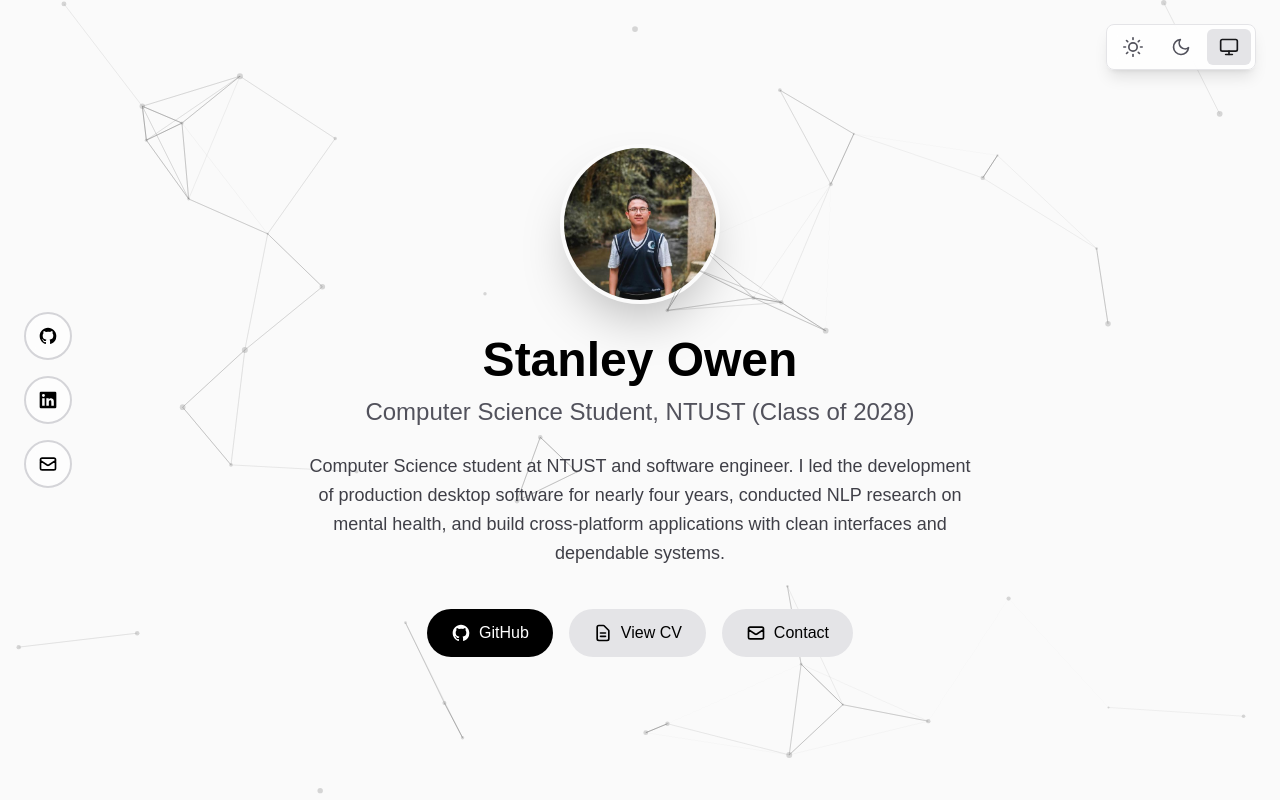
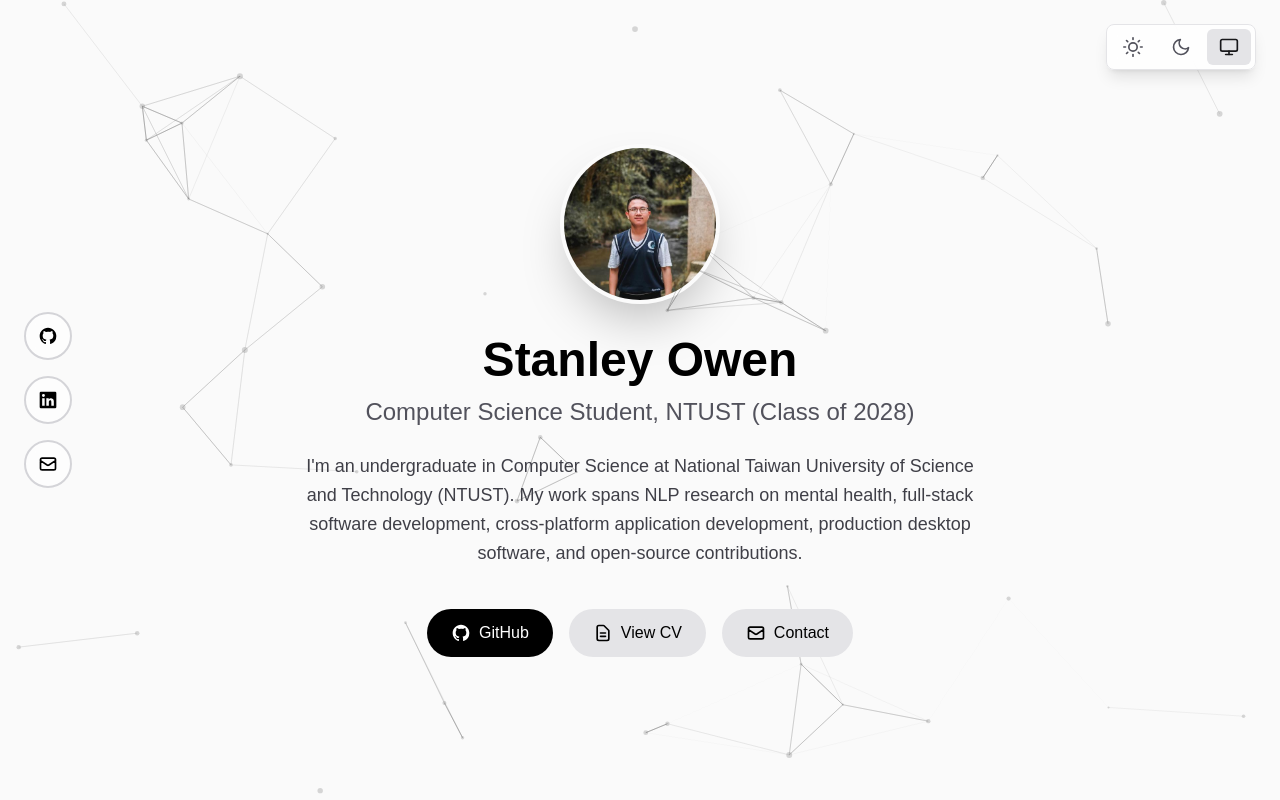
Before and after one commit to stanleyowen/stanleyowen, a Next.js app: page / in a window 1280 px wide. Shown: the top 800 px of the page. Built offline with nearby package versions, Linux system fonts and the light colour scheme; no server answers.

Commit message:
feat: refine About Me and contact section copy

```diff
--- a/app/components/Contact.tsx
+++ b/app/components/Contact.tsx
@@ -109,10 +109,6 @@ export default function Contact() {
           <h2 className="text-3xl font-bold text-black dark:text-white mb-4">
             Get in Touch
           </h2>
-          <p className="text-lg text-zinc-600 dark:text-zinc-400 max-w-2xl mx-auto">
-            Interested in collaborating or have an opportunity to discuss? I'd be
-            glad to hear from you.
-          </p>
         </div>
 
         <div className="grid grid-cols-1 lg:grid-cols-2 gap-12">
--- a/app/page.tsx
+++ b/app/page.tsx
@@ -29,7 +29,10 @@ export default function Home() {
       <SocialLinks />
 
       {/* Hero Section */}
-      <section id="about" className="relative z-10 flex min-h-screen flex-col items-center justify-center px-8 py-20">
+      <section
+        id="about"
+        className="relative z-10 flex min-h-screen flex-col items-center justify-center px-8 py-20"
+      >
         {/* Profile Photo */}
         <div className="mb-8">
           <Image
@@ -55,10 +58,11 @@ export default function Home() {
         {/* About Me */}
         <div className="max-w-2xl text-center mb-10">
           <p className="text-lg text-zinc-700 dark:text-zinc-300 leading-relaxed">
-            Computer Science student at NTUST and software engineer. I led the
-            development of production desktop software for nearly four years,
-            conducted NLP research on mental health, and build cross-platform
-            applications with clean interfaces and dependable systems.
+            I&apos;m an undergraduate in Computer Science at National Taiwan
+            University of Science and Technology (NTUST). My work spans NLP
+            research on mental health, full-stack software development,
+            cross-platform application development, production desktop
+            software, and open-source contributions.
           </p>
         </div>
 
```
